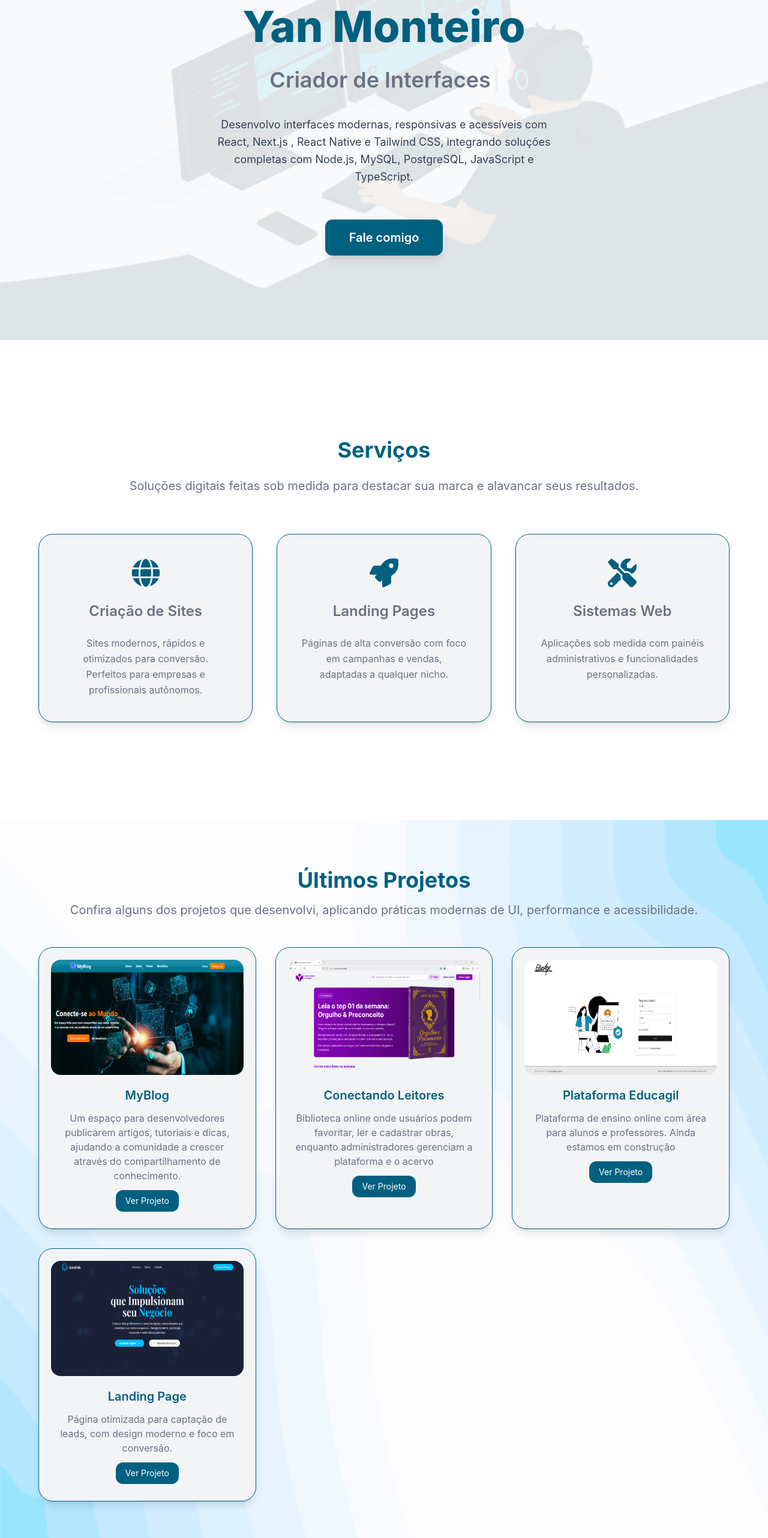
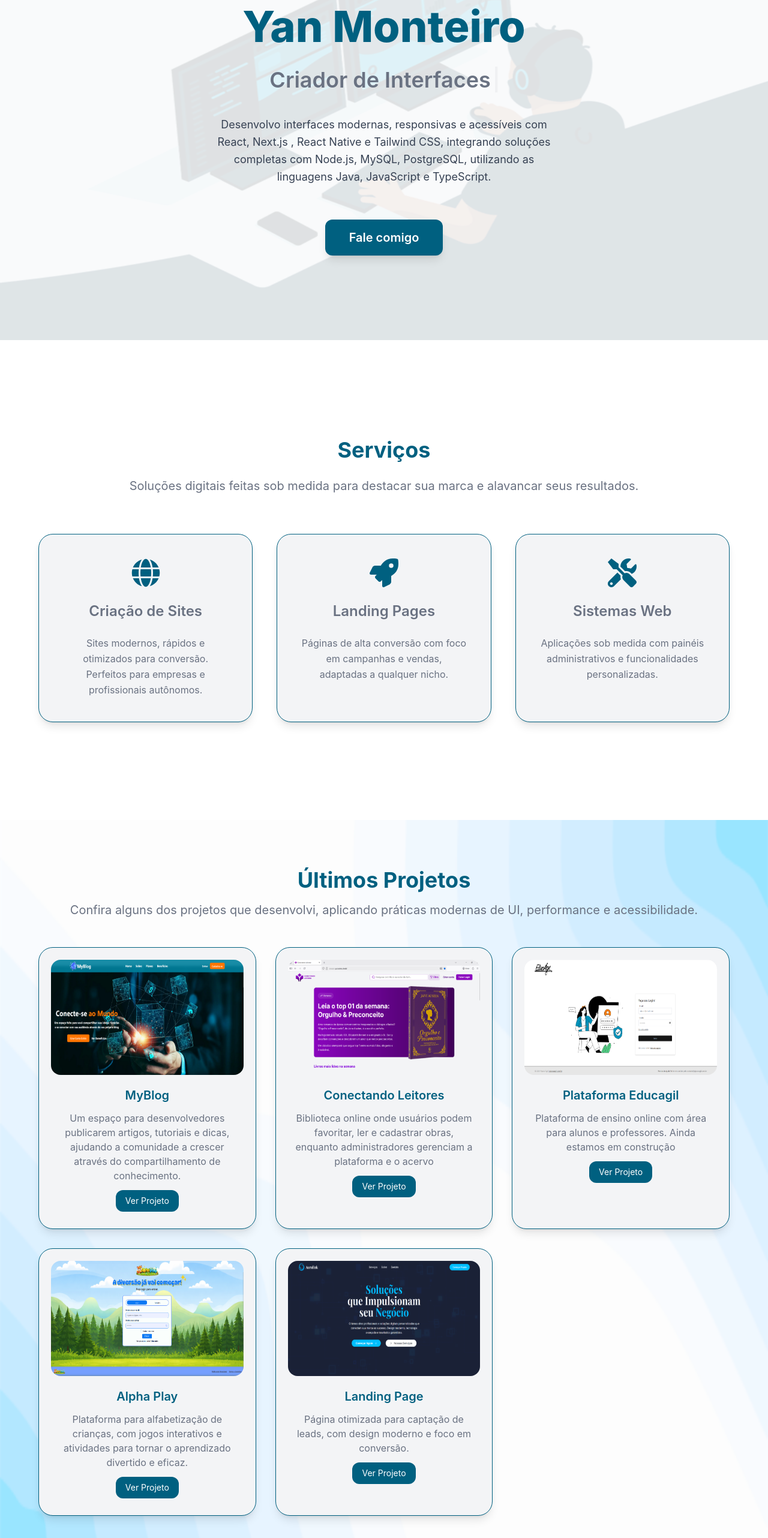
Before and after one commit to yanalmeida2411/portfolio-yan, a Next.js app: page / in a window 1280 px wide. Shown: the part 233-2797 px from the top of the page at 60% size. Built offline with nearby package versions, Linux system fonts and the light colour scheme.

Commit message:
style : inclusão de projetos e stacks novas aprendidas

```diff
--- a/src/components/About.tsx
+++ b/src/components/About.tsx
@@ -33,11 +33,16 @@ export default function Sobre() {
             <h2 className="text-4xl font-poppins font-bold text-[#006080]">Sobre Mim</h2>
             <p className="text-gray-500 text-xl leading-relaxed">
               Me chamo <span className="text-[#006080] font-semibold">Yan Monteiro</span>,
-              sou desenvolvedor Full-Stack apaixonado por tecnologia e criação de interfaces intuitivas.
+              sou desenvolvedor Full Stack apaixonado por tecnologia e criação de interfaces intuitivas.
             </p>
             <p className="text-gray-500 leading-relaxed">
-              Desenvolvo interfaces modernas, responsivas e acessíveis utilizando <strong>React</strong>, <strong>Next.js</strong> , <strong>Tailwind CSS</strong>, <strong>React Native</strong>, <strong>JavaScript</strong> e <strong>TypeScript</strong>, sempre com foco em performance e usabilidade.
-              Integro soluções completas com tecnologias como <strong>Node.js</strong>,<strong> NestJS</strong>, <strong>MySQL</strong> e <strong>PostgreSQL</strong>.
+              Desenvolvo interfaces modernas, responsivas e acessíveis utilizando <strong>React</strong>,<strong>Next.js</strong>,<strong>React Native</strong> e
+              <strong> Tailwind CSS</strong>,
+              sempre com foco em performance e usabilidade.
+              Integro soluções completas com tecnologias como <strong>Node.js</strong>,<strong> NestJS</strong>,<strong>Spring</strong>, <strong>MongoDB</strong>,
+              <strong>MySQL</strong> e <strong>PostgreSQL</strong>.
+               As linguagens que utilizo para criar essas experiências digitais impactantes
+              e eficientes são <strong>Java</strong> ,<strong>JavaScript</strong> e <strong>TypeScript</strong>.
             </p>
 
             <p className="text-gray-600 leading-relaxed">
--- a/src/components/Carousel.tsx
+++ b/src/components/Carousel.tsx
@@ -1,7 +1,7 @@
 'use client';
 import { useLayoutEffect, useRef } from 'react';
 import gsap from 'gsap';
-import { FaReact, FaNodeJs, FaJs } from 'react-icons/fa';
+import { FaReact, FaNodeJs, FaJs, FaJava, FaGit, FaGithub } from 'react-icons/fa';
 import {
     SiNextdotjs,
     SiTailwindcss,
@@ -9,20 +9,24 @@ import {
     SiPostgresql,
     SiMysql,
     SiNestjs,
+    SiMongodb,
 } from 'react-icons/si';
 import { TbBrandReactNative } from 'react-icons/tb';
 
 const technologies = [
+    { name: 'JavaScript', icon: <FaJs className="text-yellow-400" /> },
+    { name: 'TypeScript', icon: <SiTypescript className="text-blue-500" /> },
+    {name: 'Java', icon: <FaJava className="text-red-500" /> },
     { name: 'React', icon: <FaReact className="text-cyan-400" /> },
     { name: 'Next.js', icon: <SiNextdotjs className="text-black" /> },
     { name: 'Tailwind CSS', icon: <SiTailwindcss className="text-cyan-300" /> },
     { name: 'React Native', icon: <TbBrandReactNative className="text-cyan-300" /> },
     { name: 'Node.js', icon: <FaNodeJs className="text-green-500" /> },
     { name: 'NestJS', icon: <SiNestjs className="text-red-500" /> },
-    { name: 'JavaScript', icon: <FaJs className="text-yellow-400" /> },
-    { name: 'TypeScript', icon: <SiTypescript className="text-blue-500" /> },
     { name: 'MySQL', icon: <SiMysql className="text-orange-400" /> },
     { name: 'PostgreSQL', icon: <SiPostgresql className="text-blue-300" /> },
+    {name: 'MongoDB', icon: <SiMongodb className="text-green-400" /> },
+    {name: 'GitHub', icon: <FaGithub className="text-black" /> },
 ];
 
 export default function Carousel() {
--- a/src/components/HeroSection.tsx
+++ b/src/components/HeroSection.tsx
@@ -32,7 +32,7 @@ export default function HeroSection() {
         <h2 className="text-2xl md:text-4xl font-semibold text-gray-500 h-12 md:h-14">
           <Typewriter
             words={[
-              'Desenvolvedor Full-Stack',
+              'Desenvolvedor Full Stack',
               'Criador de Interfaces',
               'Web Designer',
             ]}
@@ -47,7 +47,7 @@ export default function HeroSection() {
 
         <p className="text-gray-700 max-w-xl md:text-lg mx-auto leading-relaxed">
           Desenvolvo interfaces modernas, responsivas e acessíveis com React, Next.js , React Native e Tailwind CSS,
-          integrando soluções completas com Node.js, MySQL, PostgreSQL, JavaScript e TypeScript.
+          integrando soluções completas com Node.js, MySQL, PostgreSQL, utilizando as linguagens Java, JavaScript e TypeScript.
         </p>
 
         <button
--- a/src/components/Projects.tsx
+++ b/src/components/Projects.tsx
@@ -22,6 +22,12 @@ export default function Projects() {
       description: "Plataforma de ensino online com área para alunos e professores. Ainda estamos em construção",
       image: "/educagil.png",
       link: "https://testeducaagil.netlify.app",
+    },
+    {
+      title: "Alpha Play",
+      description: "Plataforma para alfabetização de crianças, com jogos interativos e atividades para tornar o aprendizado divertido e eficaz.",
+      image: "/alpha-play.png",
+      link: "https://kingdom.qacoders.dev.br/"
     },
     {
       title: "Landing Page",
```
Also changed, not shown: public/alpha-play.png (added).
